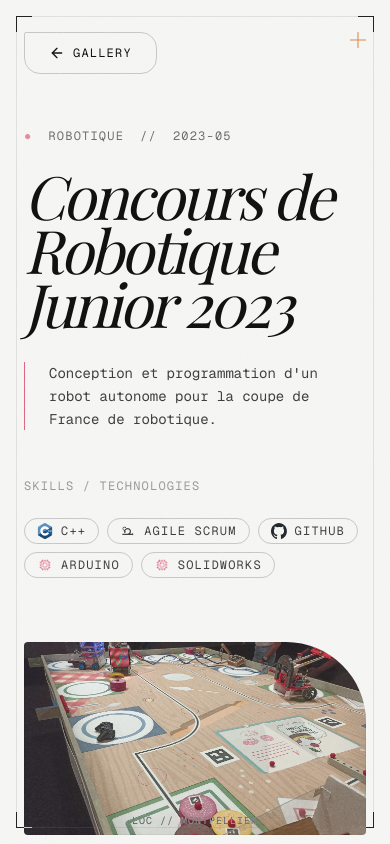
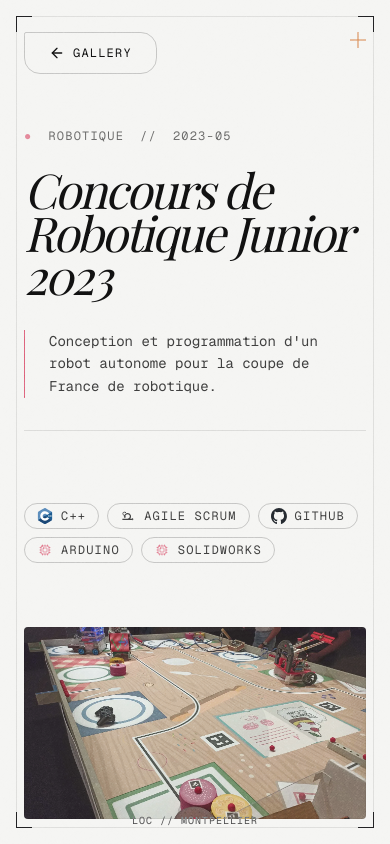
Before and after one commit to theodoredeboisseson/theodoredeboisseson.github.io, a Next.js app: page /projects/concours-robotique in a window 390 px wide. Shown: the top 844 px of the page. Built offline with nearby package versions, Linux system fonts and the light colour scheme; a web font is replaced by a local one.

Commit message:
feat(AC tooltips): Improves ACs display on project related templates and extract types in Interface.tsx

```diff
--- a/app/Interfaces.tsx
+++ b/app/Interfaces.tsx
@@ -4,10 +4,24 @@ export interface Project {
     category: string;
     date: string;
     under_the_hood: string;
-    ac_validation?: string[];
+    ac_list?: string[];
     image?: string;
     usedSkills?: string[];
     filter?: 'Tech' | 'Art';
+}
+
+export interface AC {
+    id: string; // e.g. "AC11"
+    title: string;
+    description: string;
+    level3?: string;
+}
+
+export interface Competence {
+    id: string; // e.g. "C1"
+    title: string;
+    description: string;
+    acs: AC[];
 }
 
 export interface HeroProps {
--- a/app/competences/page.tsx
+++ b/app/competences/page.tsx
@@ -3,20 +3,7 @@ import acData from '@/data/ac_competences.json';
 import { getAllProjects } from '../../lib/mdx';
 import ReturnButton from '../components/ui/ReturnButton';
 
-// Types
-type AC = {
-    id: string; // e.g. "AC11"
-    title: string;
-    description: string;
-    level3: string;
-};
-
-type Competence = {
-    id: string; // e.g. "C1"
-    title: string;
-    description: string;
-    acs: AC[];
-};
+import { AC, Competence } from '../Interfaces';
 
 
 
@@ -34,9 +21,7 @@ export default function CompetencesPage() {
             return p.ac_list.some((valString: string) => {
                 const s = valString.toLowerCase();
 
-                console.log(s);
                 const hasNum = s.includes(`ac${acNum}`) || s.includes(`ac ${acNum}`);
-                console.log(acNum);
 
                 return hasNum;
             });
--- a/app/components/mdx/CompetenceBlock.tsx
+++ /dev/null
@@ -1,27 +0,0 @@
-'use client';
-import { CheckCircle2 } from 'lucide-react';
-
-interface CompetenceBlockProps {
-    ac: string[];
-}
-
-export default function CompetenceBlock({ ac }: CompetenceBlockProps) {
-    if (!ac || ac.length === 0) return null;
-
-    return (
-        <div className="my-12 p-8 border-[0.5px] border-foreground/10 bg-foreground/[0.02]">
-            <h3 className="text-xs font-mono uppercase text-primary mb-6 tracking-widest flex items-center gap-2">
-                <span className="w-2 h-2 bg-primary rounded-full"></span>
-                Validation Des Acquis
-            </h3>
-            <div className="space-y-4">
-                {ac.map((item, idx) => (
-                    <div key={idx} className="flex items-baseline gap-4 group">
-                        <CheckCircle2 className="mt-0.5 text-green-500/40 shrink-0 group-hover:text-primary transition-colors" size={16} />
-                        <span className="leading-relaxed text-foreground/80 font-light group-hover:text-foreground transition-colors">{item}</span>
-                    </div>
-                ))}
-            </div>
-        </div>
-    );
-}
--- /dev/null
+++ b/app/components/ui/ACTooltip.tsx
@@ -0,0 +1,63 @@
+'use client';
+
+import acData from '@/data/ac_competences.json';
+
+import { AC, Competence } from '../../Interfaces';
+
+interface ACTooltipProps {
+    acString: string; // e.g. "AC11"
+    className?: string;
+}
+
+export default function ACTooltip({ acString, className = "" }: ACTooltipProps) {
+    // Heuristic: Check against all known AC IDs.
+    const allAcs: AC[] = (acData as Competence[]).flatMap(c => c.acs);
+
+    let matchedAc: AC | undefined;
+
+    // Try exact ID match first
+    matchedAc = allAcs.find(ac => ac.id === acString);
+
+    // Fallback: If no match, just display the string cleanly.
+    if (!matchedAc) {
+        // Extracts "AC..." part for badge
+        const badgeText = acString;
+        return (
+            <div className={`group/tooltip relative inline-block cursor-help ${className}`}>
+                <span className="font-mono text-[10px] px-2 py-0.5 border border-foreground/20 rounded-full bg-background/50 hover:bg-primary hover:text-white hover:border-transparent transition-all">
+                    {badgeText}
+                </span>
+                {/* Simple tooltip for full string */}
+                <div className="absolute bottom-full left-1/2 -translate-x-1/2 mb-2 w-max max-w-[200px] bg-black text-white text-xs p-2 rounded opacity-0 group-hover/tooltip:opacity-100 transition-opacity pointer-events-none z-50">
+                    {acString}
+                </div>
+            </div>
+        )
+    }
+
+    return (
+        <div className={`group/tooltip relative inline-block cursor-help ${className}`}>
+            <span className="font-mono text-[10px] px-2 py-0.5 border border-neutral-300 rounded-full bg-neutral-100/50 hover:bg-primary hover:text-white hover:border-transparent transition-all">
+                {matchedAc.id}
+            </span>
+
+            {/* Magazine Style Tooltip */}
+            <div className="absolute bottom-full left-1/2 -translate-x-1/2 mb-2 w-64 bg-white border border-black/10 shadow-xl opacity-0 group-hover/tooltip:opacity-100 transition-opacity duration-200 pointer-events-none z-50 p-3 text-left">
+                <div className="flex flex-col gap-1">
+                    <span className="font-mono text-[9px] text-primary uppercase tracking-widest">
+                        {(acData as Competence[]).find(c => c.acs.some(a => a.id === matchedAc!.id || matchedAc!.id.includes(a.id)))?.id}
+                    </span>
+                    <p className="font-serif font-bold text-sm leading-tight text-black">
+                        {matchedAc.title}
+                    </p>
+                    <div className="h-px w-8 bg-black/10 my-1" />
+                    <p className="text-[10px] opacity-70 leading-relaxed font-sans">
+                        {matchedAc.description}
+                    </p>
+                </div>
+                {/* Tiny arrow */}
+                <div className="absolute top-full left-1/2 -translate-x-1/2 border-8 border-transparent border-t-white" />
+            </div>
+        </div>
+    );
+}
--- a/app/components/ui/ProjectCard.tsx
+++ b/app/components/ui/ProjectCard.tsx
@@ -8,6 +8,7 @@ import skillsData from '../../../data/skills.json';
 
 import { Project } from '../../Interfaces';
 import DynamicIcon from './DynamicIcon';
+import ACTooltip from './ACTooltip';
 
 interface ProjectCardProps {
     project: Project;
@@ -85,10 +86,17 @@ export default function ProjectCard({ project, index = 0 }: ProjectCardProps) {
                             </div>
                         )}
 
-                        {project.ac_validation && project.ac_validation.length > 0 && (
-                            <div className="flex flex-col">
-                                <span className="font-bold">Ac validation</span>
-                                <span>{project.ac_validation}</span>
+                        {/* ACs */}
+                        {project.ac_list && project.ac_list.length > 0 && (
+                            <div className="flex flex-col items-end">
+                                <span className="font-bold mb-1">But validation</span>
+                                <div className="flex flex-wrap gap-1.5 justify-end">
+                                    {project.ac_list.map((ac) => (
+                                        <div key={ac}>
+                                            <ACTooltip acString={ac} />
+                                        </div>
+                                    ))}
+                                </div>
                             </div>
                         )}
                     </div>
--- a/app/page.tsx
+++ b/app/page.tsx
@@ -19,7 +19,7 @@ export default function Home() {
       category: p.category,
       date: p.date,
       under_the_hood: p.description,
-      ac_validation: p.ac_list,
+      ac_list: p.ac_list,
       image: p.image,
       usedSkills: p.usedSkills
     }));
--- a/app/projects/[slug]/page.tsx
+++ b/app/projects/[slug]/page.tsx
@@ -7,11 +7,11 @@ import TechnicalCrosshair from '../../components/ui/TechnicalCrosshair';
 import ReturnButton from '../../components/ui/ReturnButton';
 import ProjectWave from '../../components/ui/MovementLine';
 import { ArrowUpRight, Eye } from 'lucide-react';
+import ACTooltip from '../../components/ui/ACTooltip';
 
 // Custom MDX Components
 import ProjectGallery from '../../components/mdx/ProjectGallery';
 import TechBadge from '../../components/ui/TechBadge';
-import CompetenceBlock from '../../components/mdx/CompetenceBlock';
 import VideoPlayer from '../../components/mdx/VideoPlayer';
 import Hyperlink from '../../components/mdx/Hyperlink';
 import Spacer from '../../components/mdx/Spacer';
@@ -19,7 +19,6 @@ import Spacer from '../../components/mdx/Spacer';
 const components = {
     ProjectGallery,
     TechBadge,
-    CompetenceBlock,
     VideoPlayer,
     Hyperlink,
     Spacer,
@@ -34,7 +33,6 @@ export async function generateStaticParams() {
         slug: slug.replace(/\.mdx$/, ''),
     }));
 
-    console.log('[generateStaticParams] Generated params:', params);
     return params;
 }
 
@@ -62,9 +60,30 @@ export default async function ProjectDetail({ params }: { params: Promise<{ slug
                 <ReturnButton href="/projects" label="Gallery" className="absolute top-8 left-6 md:left-12 lg:left-24" />
                 <TechnicalCrosshair className="top-8 right-6 md:right-12 lg:right-24" />
 
-                <div className="grid grid-cols-1 lg:grid-cols-12 gap-12 items-end">
-                    {/* Title & Info */}
-                    <div className="lg:col-span-8">
+                <div className="grid grid-cols-1 lg:grid-cols-12 gap-12 items-start">
+
+                    {/* Left: Featured Image (Smaller & Moved) */}
+                    <div className="lg:col-span-4 order-2 lg:order-1">
+                        {project.image ? (
+                            <div className="relative w-full aspect-video lg:aspect-square overflow-hidden rounded-sm bg-black/5">
+                                <img
+                                    src={project.image}
+                                    alt={project.title}
+                                    className="w-full h-full object-cover opacity-90"
+                                />
+                                <div className="absolute inset-0 ring-1 ring-inset ring-black/5 pointer-events-none" />
+                            </div>
+                        ) : (
+                            <div className="w-full aspect-square bg-neutral-100 rounded-sm border border-black/5" />
+                        )}
+
+                        {/* Meta Sidebar (Mobile: bottom, Desktop: below image logic?)
+                            Actually user said: "Reduis donc la taille de l'image et décale la sur la gauche, sur sa droite je veux dans l'ordre : Live demo, source code, puis la liste des AC comme pour le project card."
+                        */}
+                    </div>
+
+                    {/* Right: Title & Info & AC & Links */}
+                    <div className="lg:col-span-8 order-1 lg:order-2 flex flex-col items-start">
                         <div className="flex items-center gap-4 mb-6 font-mono text-xs uppercase tracking-widest opacity-60">
                             <span className="text-primary">●</span>
                             <span>{project.category}</span>
@@ -72,30 +91,22 @@ export default async function ProjectDetail({ params }: { params: Promise<{ slug
                             <span>{project.date}</span>
                         </div>
 
-                        <h1 className="font-serif italic text-6xl md:text-8xl lg:text-9xl tracking-tighter leading-[0.9] mb-8">
+                        <h1 className="font-serif italic text-5xl md:text-7xl lg:text-8xl tracking-tighter leading-[0.9] mb-8">
                             {project.title}
                         </h1>
 
-                        <div className="max-w-2xl">
+                        <div className="max-w-2xl mb-8">
                             <p className="font-mono text-sm md:text-base leading-relaxed opacity-80 border-l-[0.5px] border-primary pl-6">
                                 {project.description}
                             </p>
                         </div>
-                    </div>
 
-                    {/* Meta Sidebar (Mobile: bottom, Desktop: right) */}
-                    <div className="lg:col-span-4 flex flex-col items-start lg:items-end justify-end space-y-8 font-mono text-xs uppercase tracking-widest">
-                        {/* Stack */}
-                        <div className="flex flex-col items-start lg:items-end gap-2">
-                            <span className="opacity-40">Skills / Technologies</span>
-                            <div className="flex flex-wrap gap-2 justify-start lg:justify-end">
-                                <TechBadge badges={projectBadges} />
-                            </div>
-                        </div>
+                        {/* Links, Source, ACs Row */}
+                        <div className="w-full flex flex-col md:flex-row items-start md:items-center gap-6 md:gap-12 border-t border-black/10 pt-6">
 
                             {/* Links */}
                             {(project.links?.demo || project.links?.github) && (
-                            <div className="flex gap-4">
+                                <div className="flex gap-6 font-mono text-xs uppercase tracking-widest">
                                     {project.links.demo && (
                                         <a
                                             href={project.links.demo}
@@ -118,24 +129,36 @@ export default async function ProjectDetail({ params }: { params: Promise<{ slug
                                     )}
                                 </div>
                             )}
+
+                            {/* Separator */}
+                            <div className="hidden md:block w-px h-8 bg-black/10" />
+
+                            {/* AC List */}
+                            {project.ac_list && project.ac_list.length > 0 && (
+                                <div className="flex flex-col items-start">
+                                    <span className="font-mono text-[9px] uppercase tracking-widest opacity-40 mb-1">
+                                        Compétences Validées
+                                    </span>
+                                    <div className="flex flex-wrap gap-2">
+                                        {project.ac_list.map((ac: string) => (
+                                            <ACTooltip key={ac} acString={ac} />
+                                        ))}
+                                    </div>
+                                </div>
+                            )}
+
+                        </div>
+
+                        {/* Tech Badges Row (Keep it somewhere?) User didn't specify where tech badges go, but likely keep them or similar.
+                             The previous design had them in sidebar. Let's add them below the Links row using a Spacer.
+                         */}
+                        <div className="mt-8">
+                            <TechBadge badges={projectBadges} />
+                        </div>
+
                     </div>
                 </div>
             </section>
-
-            {/* Featured Image */}
-            {project.image && (
-                <div className="w-full px-6 md:px-12 lg:px-24 mb-24 flex justify-center">
-                    <div className="relative w-full max-w-6xl aspect-video overflow-hidden rounded-tr-[5rem] rounded-sm bg-black/5">
-                        <img
-                            src={project.image}
-                            alt={project.title}
-                            className="w-full h-full object-cover opacity-90"
-                        />
-                        {/* Overlay Texture/Gradient if needed */}
-                        <div className="absolute inset-0 ring-1 ring-inset ring-black/5 pointer-events-none" />
-                    </div>
-                </div>
-            )}
 
             {/* Content Area */}
             <section className="px-6 md:px-12 lg:px-24 pb-16">
--- a/app/projects/page.tsx
+++ b/app/projects/page.tsx
@@ -16,8 +16,8 @@ export default function ProjectsGalleryPage() {
         title: p.title,
         category: p.category,
         date: p.date,
-        under_the_hood: p.description, // Mapping description from frontmatter for the card summary
-        ac_validation: p.ac_list,
+        under_the_hood: p.description,
+        ac_list: p.ac_list,
         image: p.image,
         filter: p.filter,
         usedSkills: p.usedSkills
--- a/content/projects/portfolio-redesign.mdx
+++ b/content/projects/portfolio-redesign.mdx
@@ -26,11 +26,3 @@ This portfolio is an exploration of the duality between **technical rigour** and
 ## Technical Stack
 
 The project leverages the latest Next.js features (App Router) to ensure optimal performance and SEO.
-
-
-## Competencies Validated
-
-<CompetenceBlock ac={[
-  "AC1 - Concevoir et développer une solution informatique",
-  "AC2 - Optimiser des applications informatiques"
-]} />
```
Lines whose indentation alone changed are shown as unchanged.
